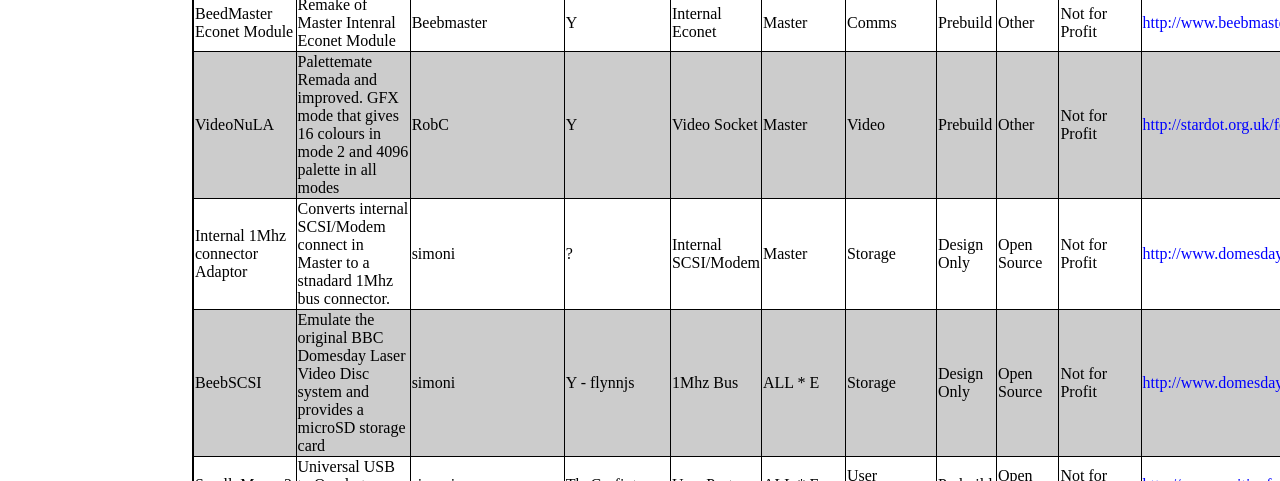
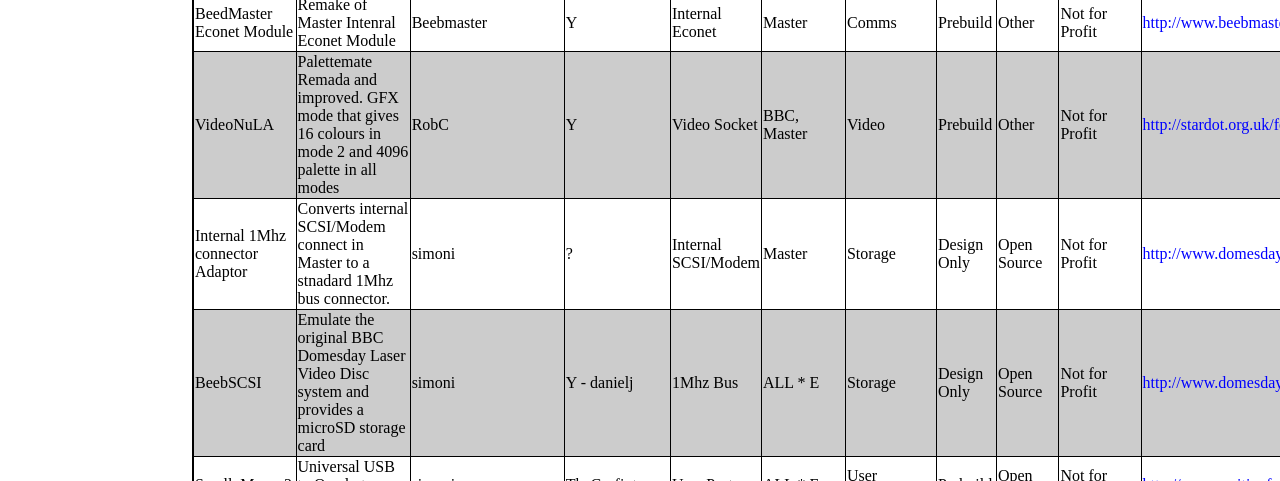
Before and after one commit to elminster/elminster.github.io, a Jekyll site: the page built from hardware.md, in a window 1280 px wide and 900 px high, scrolled down 2062 px. Shown: the part 153-634 px from the top of the window. Built offline with Jekyll 4.4.1, drawn with Linux system fonts in a browser that asks for light colours.

Commit message:
Fixed: BBC was missing from VideoNULA as compatible machine.

```diff
--- a/hardware.md
+++ b/hardware.md
@@ -70,9 +70,9 @@
 | Master ROM Switcher | Master MOS Switch - 3.5, 3.2, 2.0 and 1.2 | RetroClinic | Y | ROM Slot | Master | MOS | Prebuild | Other | Commercial | <http://www.ebay.co.uk/usr/retroclinic> |
 | BeebMaster Econet Clock | Econet Clock for running your own Econet network | Beebmaster | Y | Econet | BBC B, Master | Comms | Prebuild | Other | Not for Profit | <http://www.beebmaster.co.uk/BeebShop/BMClock.html> |
 | BeedMaster Econet Module | Remake of Master Intenral Econet Module | Beebmaster | Y | Internal Econet | Master | Comms | Prebuild | Other | Not for Profit | <http://www.beebmaster.co.uk/BeebShop/BMEconet.html> |
-| VideoNuLA | Palettemate Remada and improved. GFX mode that gives 16 colours in mode 2 and 4096 palette in  all modes | RobC | Y | Video Socket | Master | Video | Prebuild | Other | Not for Profit | <http://stardot.org.uk/forums/viewtopic.php?p=169107#p169107> |
+| VideoNuLA | Palettemate Remada and improved. GFX mode that gives 16 colours in mode 2 and 4096 palette in  all modes | RobC | Y | Video Socket | BBC, Master | Video | Prebuild | Other | Not for Profit | <http://stardot.org.uk/forums/viewtopic.php?p=169107#p169107> |
 | Internal 1Mhz connector Adaptor | Converts internal SCSI/Modem connect in Master to a stnadard 1Mhz bus connector. | simoni | ? | Internal SCSI/Modem | Master | Storage | Design Only | Open Source | Not for Profit | <http://www.domesday86.com/?page_id=409> |
-| BeebSCSI | Emulate the original BBC Domesday Laser Video Disc system and provides a microSD storage card | simoni | Y - flynnjs | 1Mhz Bus | ALL * E | Storage | Design Only | Open Source | Not for Profit | <http://www.domesday86.com/?page_id=400> |
+| BeebSCSI | Emulate the original BBC Domesday Laser Video Disc system and provides a microSD storage card | simoni | Y - danielj | 1Mhz Bus | ALL * E | Storage | Design Only | Open Source | Not for Profit | <http://www.domesday86.com/?page_id=400> |
 | SmallyMouse2 | Universal USB to Quadrature mouse converter | simoni | TheCorfiot | User Port | ALL * E | User Interface | Prebuild | Open Source | Not for Profit | <http://www.waitingforfriday.com/?p=827> |
 | ATI | Tube Interface for the Electron | Dave Hitchins | Y | Cartridge |  | Expansion | Custom | Open Source | Not for Profit | <http://stardot.org.uk/forums/viewtopic.php?f=3&t=5588> |
 | ARA | ROM Cartridge | Dave Hitchins | Y | Cartridge | Electron, Master | Expansion | Custom | Open Source | Not for Profit | <http://stardot.org.uk/forums/viewtopic.php?f=3&t=5555> |
```
